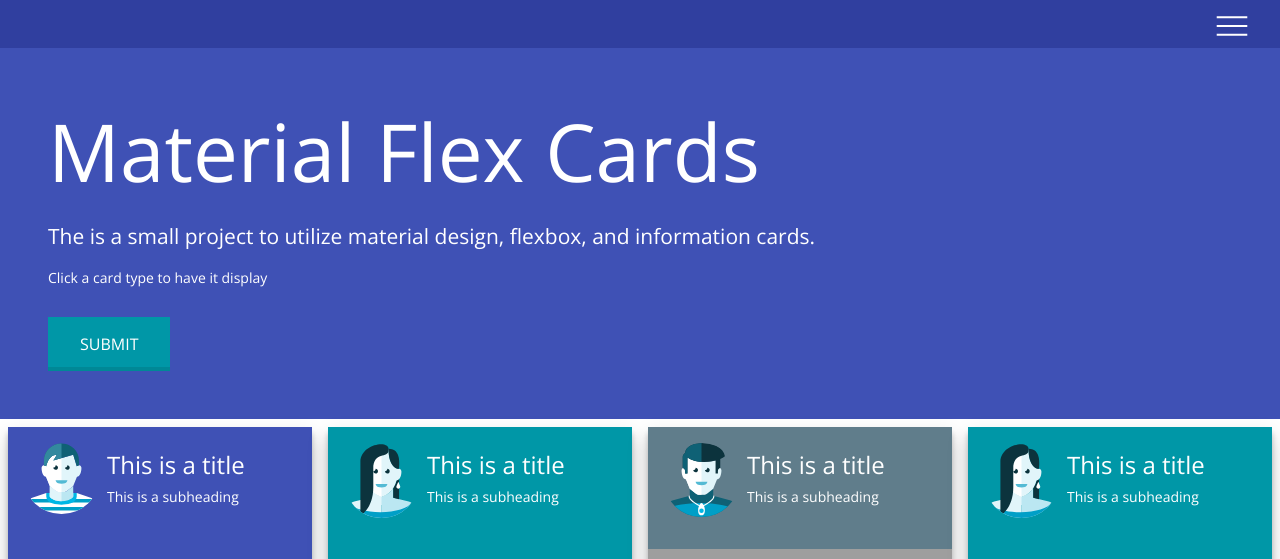
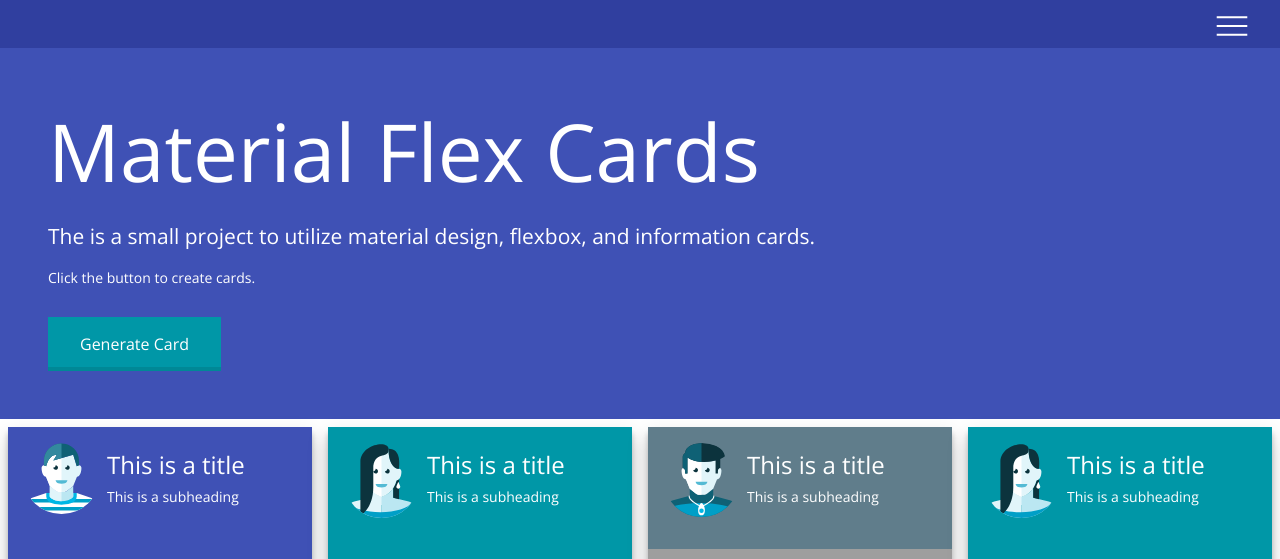
Before and after one commit to ayezee33/flex-cards, a PHP site: page / in a window 1280 px wide; the page is wider, and only the part inside the window is pictured. Shown: the top 559 px of that part. Run offline with PHP 8.4, Linux system fonts and the light colour scheme; some libraries are stand-ins or nearby versions; grey boxes are pictures that could not be loaded.

Commit message:
changed button text

```diff
--- a/index.php
+++ b/index.php
@@ -33,11 +33,8 @@
         <div class="featured">
             <h1>Material Flex Cards</h1>
                 <h2>The is a small project to utilize material design, flexbox, and information cards.</h2>
-                    <p>Click a card type to have it display</p>
-                    <button class="button raised">
-                      <div class="center" fit>SUBMIT</div>
-                      <paper-ripple fit></paper-ripple>
-                    </button>
+                    <p>Click the button to create cards.</p>
+                    <button>Generate Card</button>
         </div>
 
         <div class="flex-container animated zoomIn">
```
